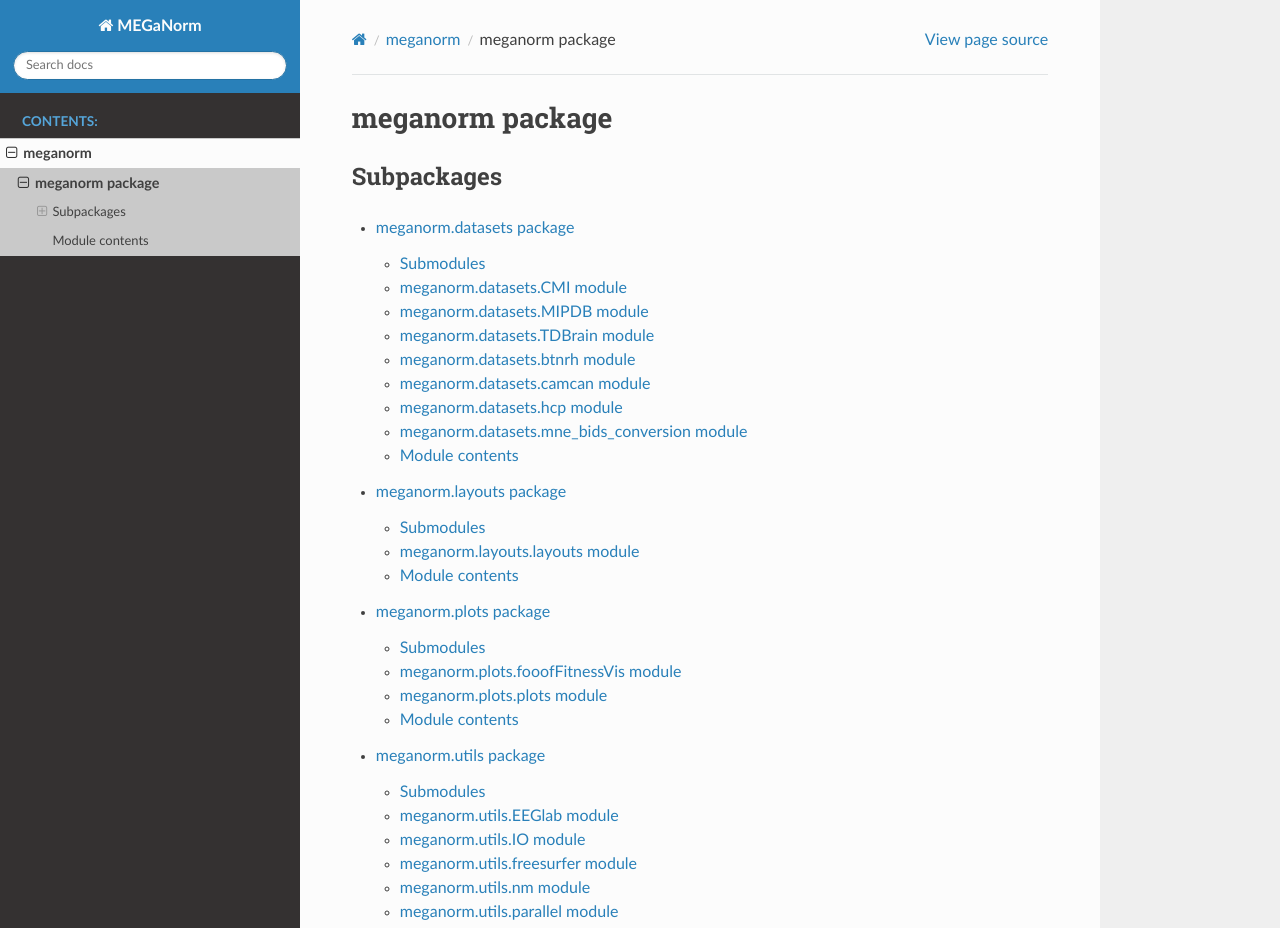
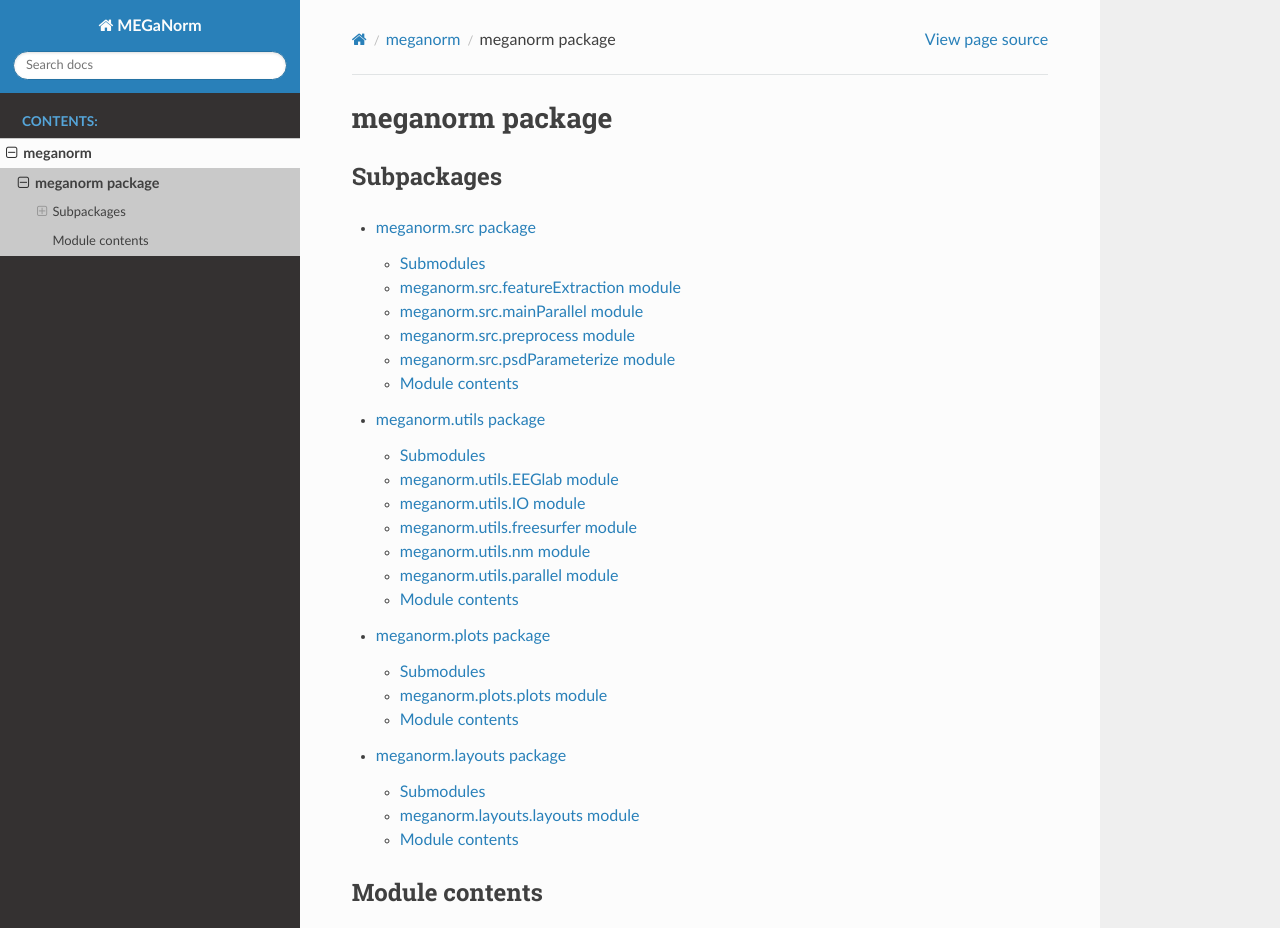
Before and after one commit to ML4PNP/MEGaNorm, a Sphinx documentation site: the page built from docs/source/meganorm.rst, in a window 1280 px wide and 1317 px high, cut to the strip 0-928 px from the top of the window. Built offline with Sphinx 7.4.7 and the Read the Docs theme 3.1.0, drawn with Linux system fonts in a browser that asks for light colours.

Commit message:
Docs are updated

```diff
--- a/docs/source/meganorm.datasets.rst
+++ /dev/null
@@ -1,69 +0,0 @@
-meganorm.datasets package
-=========================
-
-Submodules
-----------
-
-meganorm.datasets.CMI module
-----------------------------
-
-.. automodule:: meganorm.datasets.CMI
-   :members:
-   :show-inheritance:
-   :undoc-members:
-
-meganorm.datasets.MIPDB module
-------------------------------
-
-.. automodule:: meganorm.datasets.MIPDB
-   :members:
-   :show-inheritance:
-   :undoc-members:
-
-meganorm.datasets.TDBrain module
---------------------------------
-
-.. automodule:: meganorm.datasets.TDBrain
-   :members:
-   :show-inheritance:
-   :undoc-members:
-
-meganorm.datasets.btnrh module
-------------------------------
-
-.. automodule:: meganorm.datasets.btnrh
-   :members:
-   :show-inheritance:
-   :undoc-members:
-
-meganorm.datasets.camcan module
--------------------------------
-
-.. automodule:: meganorm.datasets.camcan
-   :members:
-   :show-inheritance:
-   :undoc-members:
-
-meganorm.datasets.hcp module
-----------------------------
-
-.. automodule:: meganorm.datasets.hcp
-   :members:
-   :show-inheritance:
-   :undoc-members:
-
-meganorm.datasets.mne\_bids\_conversion module
-----------------------------------------------
-
-.. automodule:: meganorm.datasets.mne_bids_conversion
-   :members:
-   :show-inheritance:
-   :undoc-members:
-
-Module contents
----------------
-
-.. automodule:: meganorm.datasets
-   :members:
-   :show-inheritance:
-   :undoc-members:
--- a/docs/source/meganorm.plots.rst
+++ b/docs/source/meganorm.plots.rst
@@ -4,13 +4,7 @@ meganorm.plots package
 Submodules
 ----------
 
-meganorm.plots.fooofFitnessVis module
--------------------------------------
 
-.. automodule:: meganorm.plots.fooofFitnessVis
-   :members:
-   :show-inheritance:
-   :undoc-members:
 
 meganorm.plots.plots module
 ---------------------------
--- a/docs/source/meganorm.rst
+++ b/docs/source/meganorm.rst
@@ -7,10 +7,11 @@ Subpackages
 .. toctree::
    :maxdepth: 4
 
-   meganorm.datasets
+   meganorm.src
+   meganorm.utils
+   meganorm.plots
    meganorm.layouts
-   meganorm.plots
-   meganorm.utils
+
 
 Module contents
 ---------------
--- /dev/null
+++ b/docs/source/meganorm.src.rst
@@ -0,0 +1,45 @@
+meganorm.src package
+====================
+
+Submodules
+----------
+
+meganorm.src.featureExtraction module
+-------------------------------------
+
+.. automodule:: meganorm.src.featureExtraction
+   :members:
+   :show-inheritance:
+   :undoc-members:
+
+meganorm.src.mainParallel module
+--------------------------------
+
+.. automodule:: meganorm.src.mainParallel
+   :members:
+   :show-inheritance:
+   :undoc-members:
+
+meganorm.src.preprocess module
+------------------------------
+
+.. automodule:: meganorm.src.preprocess
+   :members:
+   :show-inheritance:
+   :undoc-members:
+
+meganorm.src.psdParameterize module
+-----------------------------------
+
+.. automodule:: meganorm.src.psdParameterize
+   :members:
+   :show-inheritance:
+   :undoc-members:
+
+Module contents
+---------------
+
+.. automodule:: meganorm.src
+   :members:
+   :show-inheritance:
+   :undoc-members:
```
Also changed, not shown: 1 other file.
